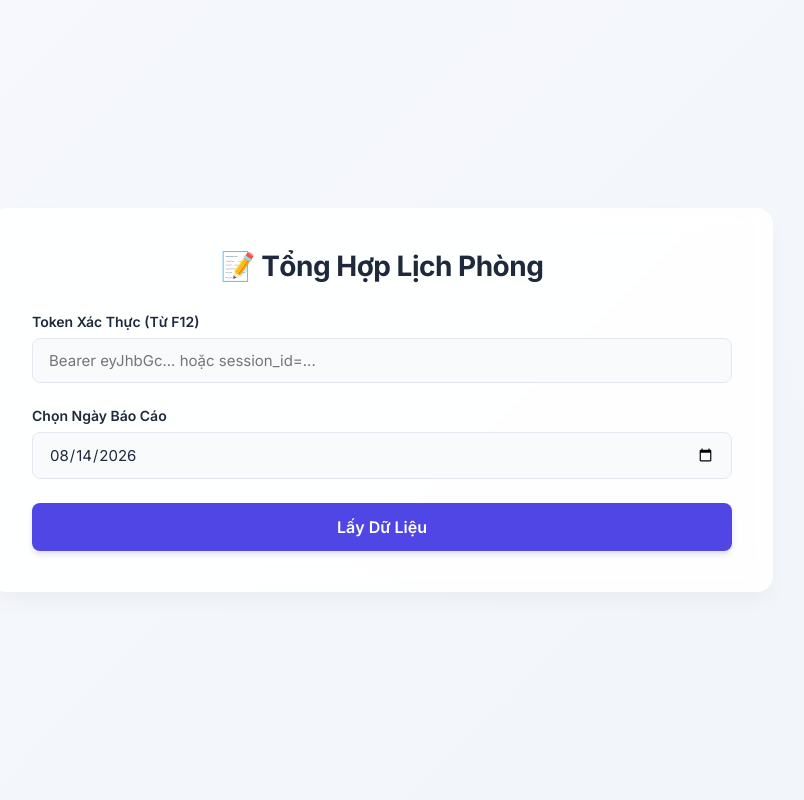
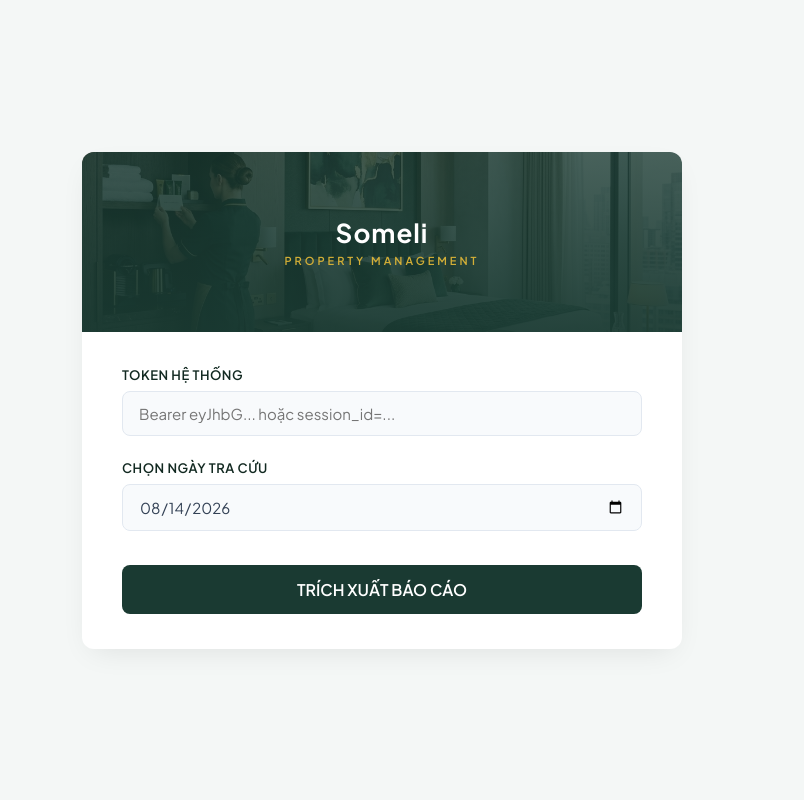
Before and after one commit to slhomles/room-checkout-notifier, a Flask app: page / in a window 1280 px wide. Shown: the whole page, without its empty margins (258-1062 px from the left). Run offline with Flask 3, Linux system fonts and the light colour scheme.

Commit message:
feat(ui): upgrade to enterprise design and fix branch list

```diff
--- a/templates/index.html
+++ b/templates/index.html
@@ -3,24 +3,24 @@
 <head>
     <meta charset="UTF-8">
     <meta name="viewport" content="width=device-width, initial-scale=1.0">
-    <title>Room Check Report</title>
-    <link href="https://fonts.googleapis.com/css2?family=Inter:wght@400;500;600;700&display=swap" rel="stylesheet">
+    <title>Someli Room Check Report</title>
+    <link href="https://fonts.googleapis.com/css2?family=Plus+Jakarta+Sans:wght@400;500;600;700&display=swap" rel="stylesheet">
     <style>
         :root {
-            --primary: #4F46E5;
-            --primary-hover: #4338CA;
-            --bg-gradient: linear-gradient(135deg, #f6f8fd 0%, #f1f5f9 100%);
-            --card-bg: rgba(255, 255, 255, 0.9);
-            --text-main: #1e293b;
+            --someli-dark: #122921; /* Dark Forest Green */
+            --someli-green: #1A3A32;
+            --someli-light: #F4F7F6;
+            --someli-gold: #D4AF37;
+            --text-main: #334155;
             --text-muted: #64748b;
             --border: #e2e8f0;
-            --shadow: 0 10px 25px -5px rgba(0, 0, 0, 0.05), 0 8px 10px -6px rgba(0, 0, 0, 0.01);
-            --radius: 16px;
+            --radius: 12px;
+            --shadow: 0 10px 30px -10px rgba(0,0,0,0.1);
         }
 
         body {
-            font-family: 'Inter', sans-serif;
-            background: var(--bg-gradient);
+            font-family: 'Plus Jakarta Sans', sans-serif;
+            background-color: var(--someli-light);
             color: var(--text-main);
             min-height: 100vh;
             margin: 0;
@@ -33,24 +33,54 @@
 
         .container {
             width: 100%;
-            max-width: 700px;
-            background: var(--card-bg);
-            backdrop-filter: blur(10px);
+            max-width: 600px;
+            background: #ffffff;
             border-radius: var(--radius);
             box-shadow: var(--shadow);
-            padding: 40px;
-            border: 1px solid rgba(255,255,255,0.5);
-            transition: all 0.3s ease;
+            overflow: hidden;
+            display: flex;
+            flex-direction: column;
         }
 
-        h1 {
-            margin-top: 0;
-            font-size: 28px;
+        .header-banner {
+            width: 100%;
+            height: 180px;
+            background-image: url('/static/banner.png');
+            background-size: cover;
+            background-position: center;
+            position: relative;
+        }
+
+        .header-overlay {
+            position: absolute;
+            top: 0; left: 0; right: 0; bottom: 0;
+            background: linear-gradient(to bottom, rgba(26,58,50,0.8) 0%, rgba(26,58,50,0.95) 100%);
+            display: flex;
+            flex-direction: column;
+            justify-content: center;
+            align-items: center;
+            padding: 20px;
+            text-align: center;
+        }
+
+        .logo-text {
+            color: #ffffff;
+            font-size: 26px;
             font-weight: 700;
-            color: var(--text-main);
-            margin-bottom: 30px;
-            text-align: center;
-            letter-spacing: -0.5px;
+            letter-spacing: 1px;
+            margin: 0 0 5px 0;
+        }
+
+        .sub-logo {
+            color: var(--someli-gold);
+            font-size: 11px;
+            font-weight: 600;
+            letter-spacing: 3px;
+            text-transform: uppercase;
+        }
+
+        .main-content {
+            padding: 35px 40px;
         }
 
         .form-group {
@@ -59,64 +89,65 @@
 
         label {
             display: block;
-            font-size: 14px;
+            font-size: 13px;
             font-weight: 600;
             margin-bottom: 8px;
-            color: var(--text-main);
+            color: var(--someli-dark);
+            text-transform: uppercase;
+            letter-spacing: 0.5px;
         }
 
         input[type="text"], input[type="date"], select {
             width: 100%;
             padding: 12px 16px;
-            font-family: 'Inter', sans-serif;
+            font-family: 'Plus Jakarta Sans', sans-serif;
             font-size: 15px;
             border: 1px solid var(--border);
             border-radius: 8px;
             background-color: #f8fafc;
             color: var(--text-main);
             box-sizing: border-box;
-            transition: border-color 0.2s, box-shadow 0.2s;
+            transition: all 0.2s;
         }
 
         input[type="text"]:focus, input[type="date"]:focus, select:focus {
             outline: none;
-            border-color: var(--primary);
-            box-shadow: 0 0 0 3px rgba(79, 70, 229, 0.1);
+            border-color: var(--someli-green);
+            background-color: #fff;
+            box-shadow: 0 0 0 3px rgba(26, 58, 50, 0.1);
         }
 
         button {
-            background-color: var(--primary);
+            background-color: var(--someli-green);
             color: white;
             border: none;
             border-radius: 8px;
             padding: 14px 24px;
             font-size: 16px;
             font-weight: 600;
-            font-family: 'Inter', sans-serif;
+            font-family: 'Plus Jakarta Sans', sans-serif;
             cursor: pointer;
             width: 100%;
-            transition: background-color 0.2s, transform 0.1s;
-            box-shadow: 0 4px 6px -1px rgba(79, 70, 229, 0.2);
+            transition: all 0.2s;
+            margin-top: 10px;
         }
 
         button:hover {
-            background-color: var(--primary-hover);
-        }
-
-        button:active {
-            transform: translateY(1px);
+            background-color: var(--someli-dark);
+            box-shadow: 0 4px 12px rgba(26, 58, 50, 0.2);
         }
 
         button:disabled {
-            background-color: #cbd5e1;
+            background-color: #94a3b8;
             cursor: not-allowed;
-            transform: none;
             box-shadow: none;
         }
 
         .report-section {
             display: none;
-            margin-top: 30px;
+            margin-top: 35px;
+            padding-top: 30px;
+            border-top: 1px solid var(--border);
             animation: fadeIn 0.4s ease forwards;
         }
 
@@ -192,20 +226,26 @@
 <body>
 
 <div class="container">
-    <h1>📝 Tổng Hợp Lịch Phòng</h1>
+    <div class="header-banner">
+        <div class="header-overlay">
+            <h1 class="logo-text">Someli</h1>
+            <div class="sub-logo">PROPERTY MANAGEMENT</div>
+        </div>
+    </div>
 
+    <div class="main-content">
         <div class="form-group">
-        <label for="token">Token Xác Thực (Từ F12)</label>
-        <input type="text" id="token" placeholder="Bearer eyJhbGc... hoặc session_id=...">
+            <label for="token">Token Hệ Thống</label>
+            <input type="text" id="token" placeholder="Bearer eyJhbG... hoặc session_id=...">
         </div>
 
         <div class="form-group">
-        <label for="date">Chọn Ngày Báo Cáo</label>
+            <label for="date">Chọn Ngày Tra Cứu</label>
             <input type="date" id="date">
         </div>
 
         <button id="btn-fetch" onclick="fetchData()">
-        Lấy Dữ Liệu
+            TRÍCH XUẤT BÁO CÁO
             <div class="loader" id="loader"></div>
         </button>
 
@@ -213,37 +253,34 @@
 
         <div class="report-section" id="report-section">
             <div class="form-group">
-            <label for="branch-select">Chọn Cơ Sở</label>
+                <label for="branch-select">Khu vực / Chi nhánh</label>
                 <select id="branch-select" onchange="showReport()"></select>
             </div>
 
             <div class="report-header">
-            <h3 style="margin:0; font-size: 16px; color: var(--text-main);">Kết quả:</h3>
-            <button class="btn-copy" onclick="copyText()">Copy Báo Cáo</button>
+                <h3 style="margin:0; font-size: 15px; font-weight: 700; color: var(--someli-dark);">Chi tiết báo cáo:</h3>
+                <button class="btn-copy" onclick="copyText()">Sao Chép</button>
             </div>
 
             <div class="report-box" id="report-box"></div>
+        </div>
     </div>
 </div>
 
 <script>
     let reportsData = {};
 
-    // Khởi tạo
     window.onload = async () => {
-        // Lấy token cũ từ LocalStorage
         const savedToken = localStorage.getItem('room_check_token');
         if(savedToken) {
             document.getElementById('token').value = savedToken;
         }
 
-        // Thiết lập ngày mặc định
         const now = new Date();
         if(now.getHours() >= 20) {
-            now.setDate(now.getDate() + 1); // Đặt ngày mai nếu > 20h
+            now.setDate(now.getDate() + 1);
         }
 
-        // Format YYYY-MM-DD
         const yyyy = now.getFullYear();
         const mm = String(now.getMonth() + 1).padStart(2, '0');
         const dd = String(now.getDate()).padStart(2, '0');
@@ -258,14 +295,12 @@
         const errorMsg = document.getElementById('error-msg');
 
         if(!token) {
-            showError("Vui lòng nhập Token!");
+            showError("Vui lòng nhập Token hệ thống!");
             return;
         }
 
-        // Lưu config vào LocalStorage
         localStorage.setItem('room_check_token', token);
 
-        // UI state
         btn.disabled = true;
         loader.style.display = 'inline-block';
         errorMsg.style.display = 'none';
@@ -283,10 +318,10 @@
             if(res.ok && data.status === 'success') {
                 reportsData = data.reports;
                 const select = document.getElementById('branch-select');
-                select.innerHTML = ''; // Clear old options
+                select.innerHTML = '';
 
                 if(data.branches.length === 0) {
-                    showError("Không có dữ liệu phòng cho ngày này.");
+                    showError("Không lấy được danh sách cơ sở.");
                 } else {
                     data.branches.forEach(branch => {
                         const option = document.createElement('option');
@@ -323,10 +358,10 @@
         navigator.clipboard.writeText(text).then(() => {
             const copyBtn = document.querySelector('.btn-copy');
             const originalText = copyBtn.textContent;
-            copyBtn.textContent = 'Đã Copy!';
-            copyBtn.style.backgroundColor = '#ecfdf5';
-            copyBtn.style.borderColor = '#10b981';
-            copyBtn.style.color = '#047857';
+            copyBtn.textContent = 'Đã Sao Chép!';
+            copyBtn.style.backgroundColor = 'var(--someli-gold)';
+            copyBtn.style.borderColor = 'var(--someli-gold)';
+            copyBtn.style.color = '#fff';
             setTimeout(() => {
                 copyBtn.textContent = originalText;
                 copyBtn.style.backgroundColor = '';
```
Also changed, not shown: other parts of templates/index.html (+16 -13 lines), core.py (+22 -8 lines), static/banner.png (added). Lines whose indentation alone changed are shown as unchanged.
